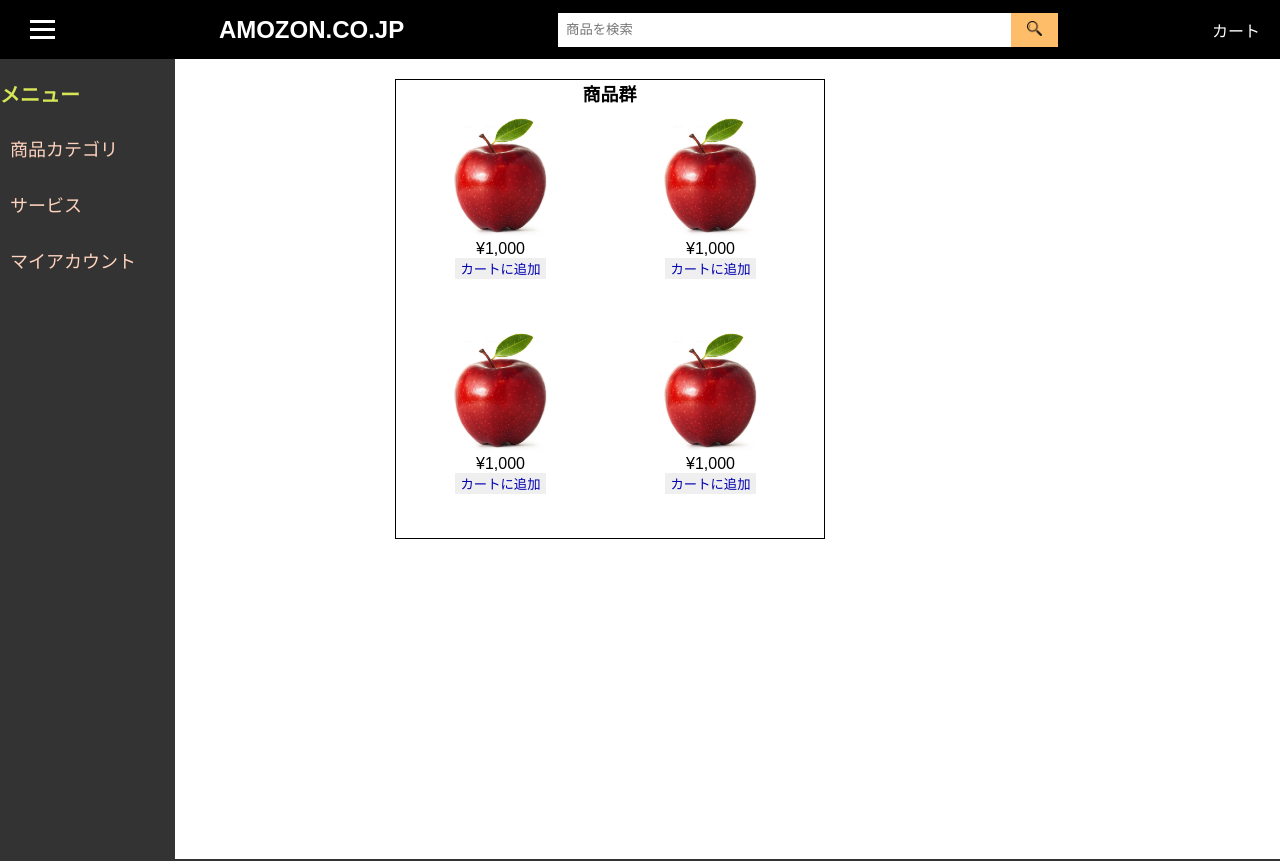
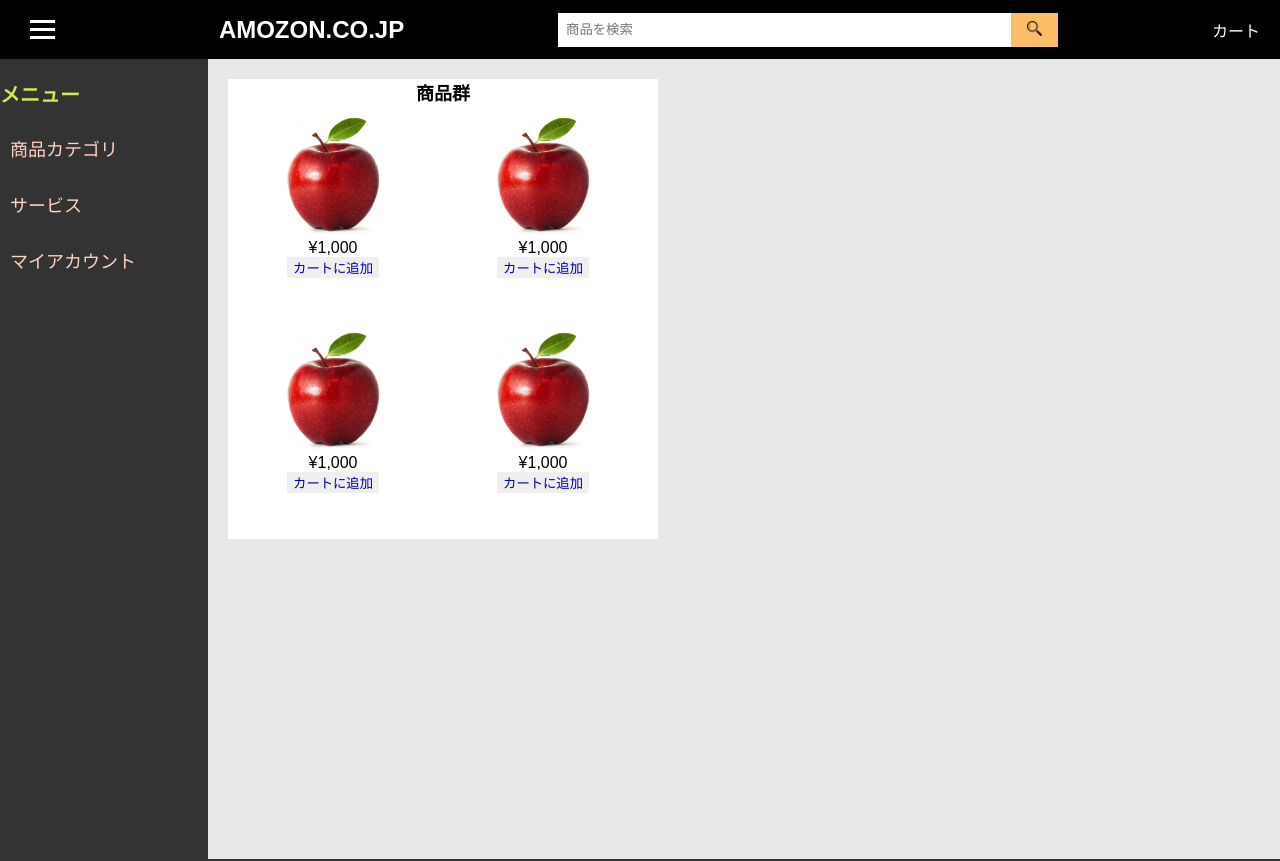
Before and after one commit to OrlyIdeate/WebDesign2-team-E, a React (Create React App) app: page / in a window 1280 px wide. Shown: the top 861 px of the page. Built offline with nearby package versions, Linux system fonts and the light colour scheme.

Commit message:
style: 背景色を追加し、レイアウトを改善

```diff
--- a/src/App.jsx
+++ b/src/App.jsx
@@ -13,7 +13,7 @@ export default function App() {
         <Header style={{ position: 'fixed', top: 0, width: '100%' }} />
         <div style={{ display: 'flex', flex: 1}}>
           <Sidebar style={{ position: 'fixed', left: 0, height: '100%' }} />
-          <div style={{ marginLeft: '200px', padding: '20px', width: '100%' }}>
+          <div style={{ padding: '20px', width: '100%', backgroundColor: '#E8E8E8' }}>
 
             <CardStack
               title="商品群"
--- a/src/card/cardStack.jsx
+++ b/src/card/cardStack.jsx
@@ -4,7 +4,7 @@ import React from 'react';
 import { Card } from './card';
 export function CardStack(props) {
     return (
-        <div style={{ width: '430px', height: '460px', margin: '0', border: '1px solid'}}>
+        <div style={{ width: '430px', height: '460px', margin: '0', backgroundColor: '#FFFFFF' }}>
             <h3 style={{ textAlign: 'center', marginBottom: '0'}}>{props.title}</h3>
             <div style={{ display: 'flex', flexWrap: 'wrap' }}>
                 <Card imageSrc={props.image1} />
```
